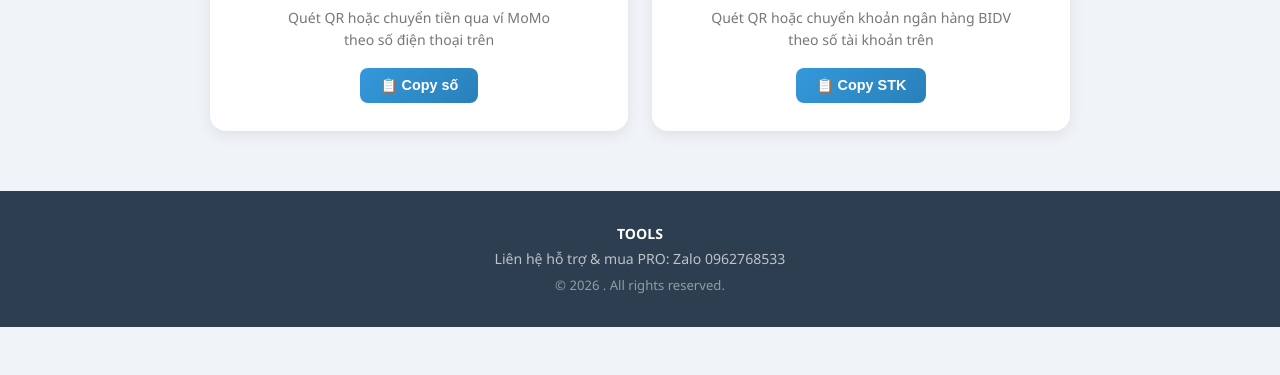
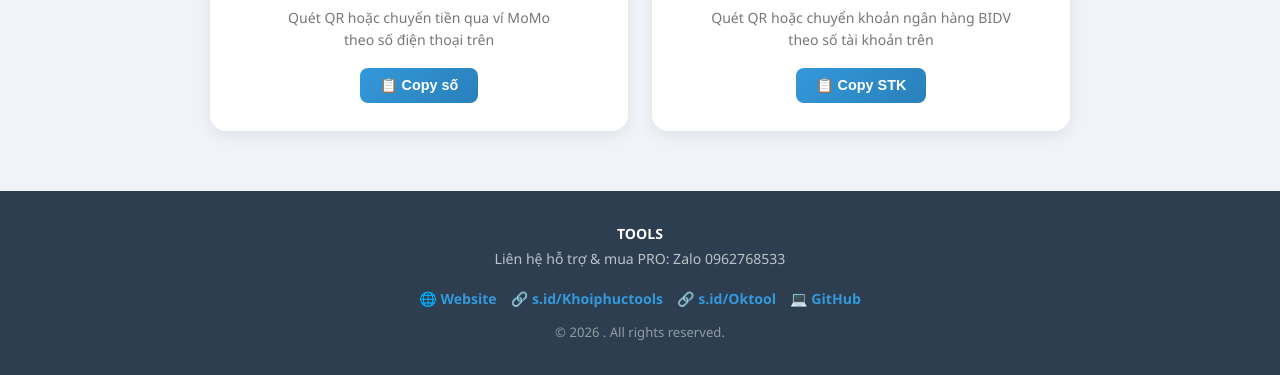
Before and after one commit to hanhtjnhdo/khoiphuctool, a plain HTML site: page index.html in a window 1280 px wide. Shown: the part 2273-2648 px from the top of the page. Before the commit the page ends 2600 px from the top, so only its background shows below. Drawn offline with Linux system fonts and the light colour scheme; no server answers.

Commit message:
Update index.html

```diff
--- a/index.html
+++ b/index.html
@@ -364,6 +364,12 @@
 <footer>
   <strong>TOOLS</strong><br>
   Liên hệ hỗ trợ &amp; mua PRO: Zalo 0962768533<br>
+  <div style="margin:14px 0 8px;display:flex;justify-content:center;flex-wrap:wrap;gap:14px;">
+    <a href="https://khoiphuctool.netlify.app/" target="_blank" style="color:#3498db;text-decoration:none;font-weight:600;">🌐 Website</a>
+    <a href="https://s.id/Khoiphuctools" target="_blank" style="color:#3498db;text-decoration:none;font-weight:600;">🔗 s.id/Khoiphuctools</a>
+    <a href="https://s.id/Oktool" target="_blank" style="color:#3498db;text-decoration:none;font-weight:600;">🔗 s.id/Oktool</a>
+    <a href="https://github.com/hanhtjnhdo/khoiphuctool" target="_blank" style="color:#3498db;text-decoration:none;font-weight:600;">💻 GitHub</a>
+  </div>
   <span style="font-size:0.82rem;opacity:0.7">© 2026 . All rights reserved.</span>
 </footer>
 
```
